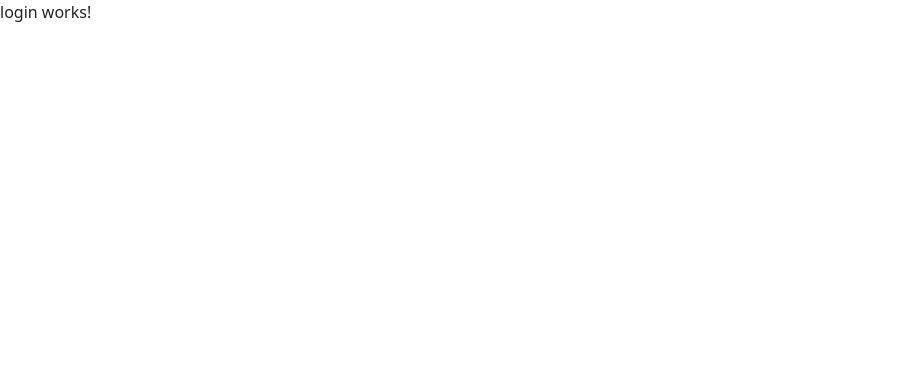
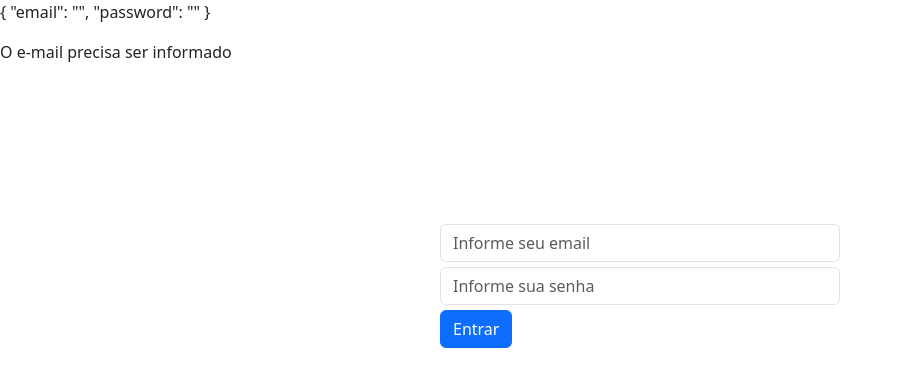
Before and after one commit to arthurhenrique02/sharpCoders, an Angular app in the folder angular/projetoAula03/: page /login in a window 1280 px wide. Shown: the top 386 px of the page, without its empty margins (0-902 px from the left). Built offline with nearby package versions, Linux system fonts and the light colour scheme.

Commit message:
seen how to use validators

```diff
--- a/angular/projetoAula03/src/app/pages/login/login.component.css
+++ b/angular/projetoAula03/src/app/pages/login/login.component.css
@@ -0,0 +1,8 @@
+form{
+    margin: 10rem auto;
+    width: 25rem;
+}
+
+input{
+    margin-bottom: 0.3rem;
+}
--- a/angular/projetoAula03/src/app/pages/login/login.component.html
+++ b/angular/projetoAula03/src/app/pages/login/login.component.html
@@ -1 +1,14 @@
-<p>login works!</p>
+<p>{{ form.value | json }}</p>
+
+<!-- check inputs -->
+<!-- The "?" is to not accept null values -->
+<!-- by default, the 'get' method accepts null values -->
+<p *ngIf="form.get('email')?.hasError('required')">O e-mail precisa ser informado</p>
+<p *ngIf="form.get('email')?.hasError('email')">Informe um email válido</p>
+
+<!-- FORM -->
+<form [formGroup]="form">
+    <input type="email" name="" id="" class="form-control" placeholder="Informe seu email" formControlName="email">
+    <input type="password" name="" id="" class="form-control" placeholder="Informe sua senha" formControlName="password">
+    <button class="btn btn-primary">Entrar</button>
+</form>
--- a/angular/projetoAula03/src/app/pages/login/login.component.ts
+++ b/angular/projetoAula03/src/app/pages/login/login.component.ts
@@ -1,12 +1,21 @@
+import { CommonModule } from '@angular/common';
 import { Component } from '@angular/core';
+import { FormGroup, ReactiveFormsModule, FormControl, Validators } from '@angular/forms';
 
 @Component({
   selector: 'app-login',
   standalone: true,
-  imports: [],
+  imports: [ReactiveFormsModule, CommonModule],
   templateUrl: './login.component.html',
   styleUrl: './login.component.css'
 })
 export class LoginComponent {
 
+    // create form instance form
+    form = new FormGroup({
+      // get email and password
+      // add required to this fields
+      email: new FormControl('', [Validators.required, Validators.email]),
+      password: new FormControl('', Validators.required)
+    });
 }
```
